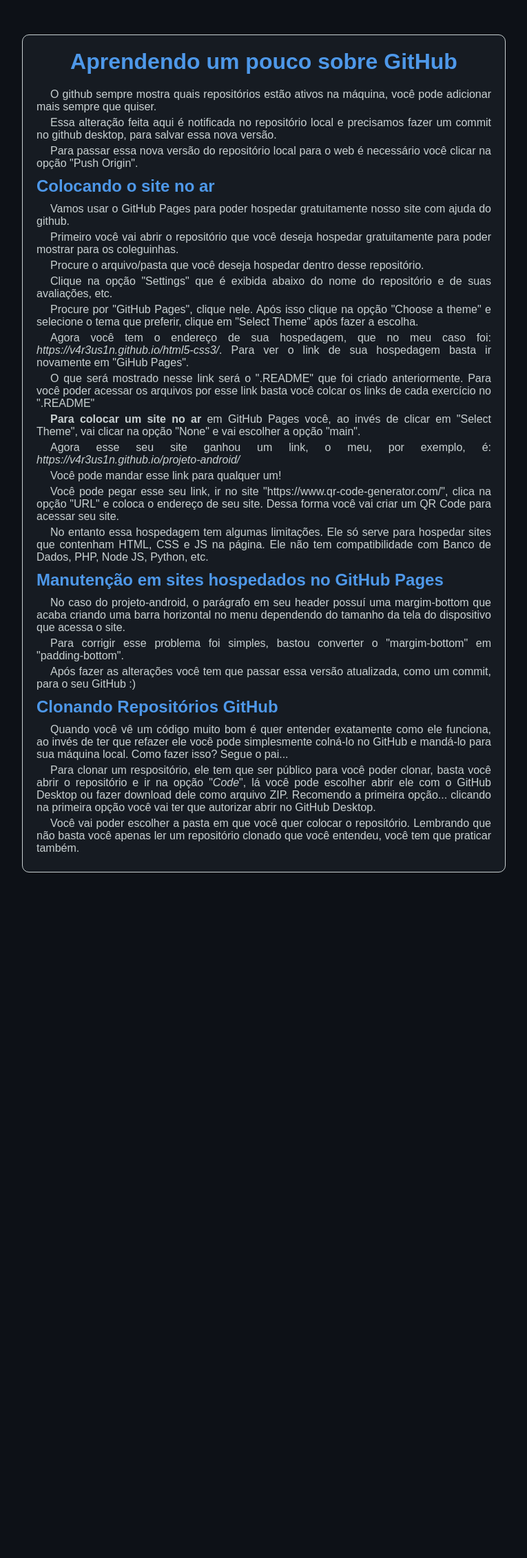
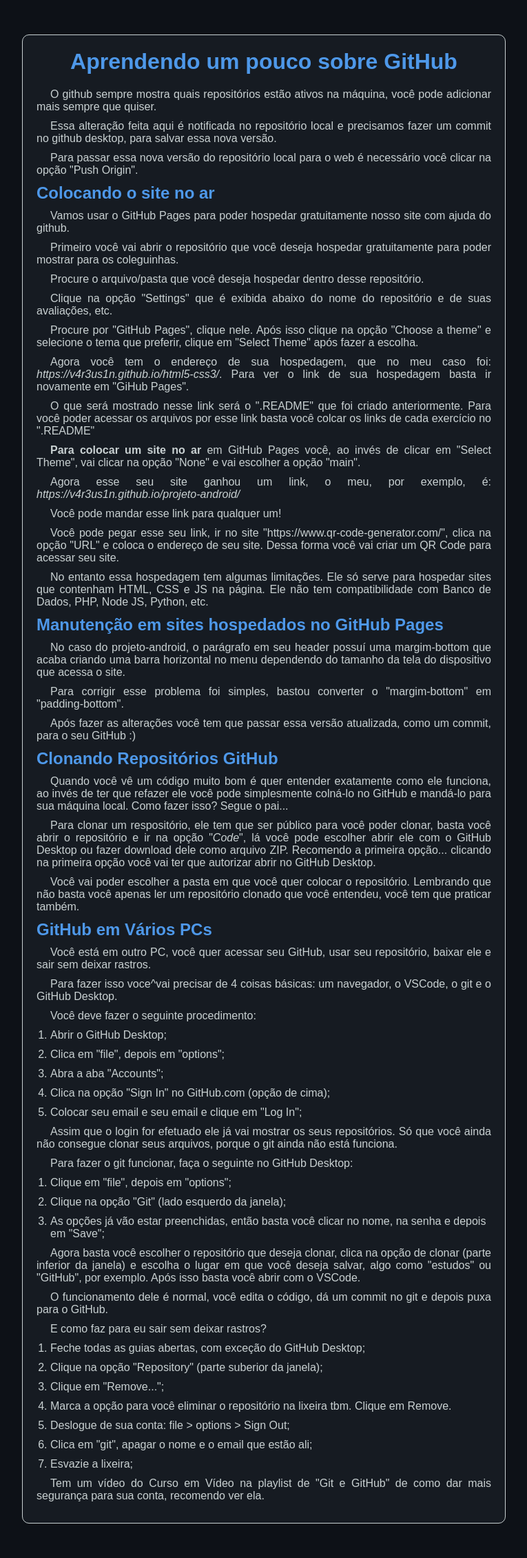
Before and after one commit to V4r3us1n/html5-css3, a PHP site: page / in a window 1280 px wide. Shown: the whole page at 69% size, without its empty margins (257-1022 px from the left). Before the commit the page ends 1265 px from the top, so only its background shows below. Run offline with PHP 8.4, Linux system fonts and the light colour scheme.

Commit message:
Logar em outros PCs

```diff
--- a/modulo 03/gerenciar repositorios github/index.html
+++ b/modulo 03/gerenciar repositorios github/index.html
@@ -13,6 +13,7 @@
         <p>O github sempre mostra quais repositórios estão ativos na máquina, você pode adicionar mais sempre que quiser.</p>
         <p>Essa alteração feita aqui é notificada no repositório local e precisamos fazer um commit no github desktop, para salvar essa nova versão.</p>
         <p>Para passar essa nova versão do repositório local para o web é necessário você clicar na opção "Push Origin".</p>
+
         <h2>Colocando o site no ar</h2>
         <p>
             Vamos usar o GitHub Pages para poder hospedar gratuitamente nosso site com ajuda do github.
@@ -46,6 +47,7 @@
         <p>
             No entanto essa hospedagem tem algumas limitações. Ele só serve para hospedar sites que contenham HTML, CSS e JS na página. Ele não tem compatibilidade com Banco de Dados, PHP, Node JS, Python, etc.
         </p>
+
         <h2>Manutenção em sites hospedados no GitHub Pages</h2>
         <p>
             No caso do projeto-android, o parágrafo em seu header possuí uma margim-bottom que acaba criando uma barra horizontal no menu dependendo do tamanho da tela do dispositivo que acessa o site.
@@ -56,6 +58,7 @@
         <p>
             Após fazer as alterações você tem que passar essa versão atualizada, como um commit, para o seu GitHub :)
         </p>
+
         <h2>Clonando Repositórios GitHub</h2>
         <p>
             Quando você vê um código muito bom é quer entender exatamente como ele funciona, ao invés de ter que refazer ele você pode simplesmente colná-lo no GitHub e mandá-lo para sua máquina local. Como fazer isso? Segue o pai...
@@ -66,6 +69,62 @@
         <p>
             Você vai poder escolher a pasta em que você quer colocar o repositório. Lembrando que não basta você apenas ler um repositório clonado que você entendeu, você tem que praticar também.
         </p>
+
+        <h2>GitHub em Vários PCs</h2>
+        <p>
+            Você está em outro PC, você quer acessar seu GitHub, usar seu repositório, baixar ele e sair sem deixar rastros.
+        </p>
+        <p>
+            Para fazer isso voce^vai precisar de 4 coisas básicas: um navegador, o VSCode, o git e o GitHub Desktop.
+        </p>
+        <p>
+            Você deve fazer o seguinte procedimento:
+        </p>
+
+        <ol>
+            <li>Abrir o GitHub Desktop;</li>
+            <li>Clica em "file", depois em "options";</li>
+            <li>Abra a aba "Accounts";</li>
+            <li>Clica na opção "Sign In" no GitHub.com (opção de cima);</li>
+            <li>Colocar seu email e seu email e clique em "Log In";</li>
+        </ol>
+
+        <p>
+            Assim que o login for efetuado ele já vai mostrar os seus repositórios. Só que você ainda não consegue clonar seus arquivos, porque o git ainda não está funciona.
+        </p>
+        <p>
+            Para fazer o git funcionar, faça o seguinte no GitHub Desktop:
+        </p>
+
+        <ol>
+            <li>Clique em "file", depois em "options";</li>
+            <li>Clique na opção "Git" (lado esquerdo da janela);</li>
+            <li>As opções já vão estar preenchidas, então basta você clicar no nome, na senha e depois em "Save";</li>
+        </ol>
+
+        <p>
+            Agora basta você escolher o repositório que deseja clonar, clica na opção de clonar (parte inferior da janela) e escolha o lugar em que você deseja salvar, algo como "estudos" ou "GitHub", por exemplo. Após isso basta você abrir com o VSCode.
+        </p>
+        <p>
+            O funcionamento dele é normal, você edita o código, dá um commit no git e depois puxa para o GitHub.
+        </p>
+        <p>
+            E como faz para eu sair sem deixar rastros?
+        </p>
+
+        <ol>
+            <li>Feche todas as guias abertas, com exceção do GitHub Desktop;</li>
+            <li>Clique na opção "Repository" (parte suberior da janela);</li>
+            <li>Clique em "Remove...";</li>
+            <li>Marca a opção para você eliminar o repositório na lixeira tbm. Clique em Remove.</li>
+            <li>Deslogue de sua conta: file > options > Sign Out;</li>
+            <li>Clica em "git", apagar o nome e o email que estão ali;</li>
+            <li>Esvazie a lixeira;</li>
+        </ol>
+
+        <p>
+            Tem um vídeo do Curso em Vídeo na playlist de "Git e GitHub" de como dar mais segurança para sua conta, recomendo ver ela.
+        </p>
     </main>
 </body>
 </html>
--- a/modulo 03/gerenciar repositorios github/style.css
+++ b/modulo 03/gerenciar repositorios github/style.css
@@ -45,5 +45,11 @@
     color: var(--cor-letra1);
     text-align: justify;
     margin: 5px 20px;
+    margin-bottom: 10px;
     text-indent: 20px;
 }
+
+main li {
+    color: var(--cor-letra1);
+    margin:10px 20px 10px 40px;
+}
```
